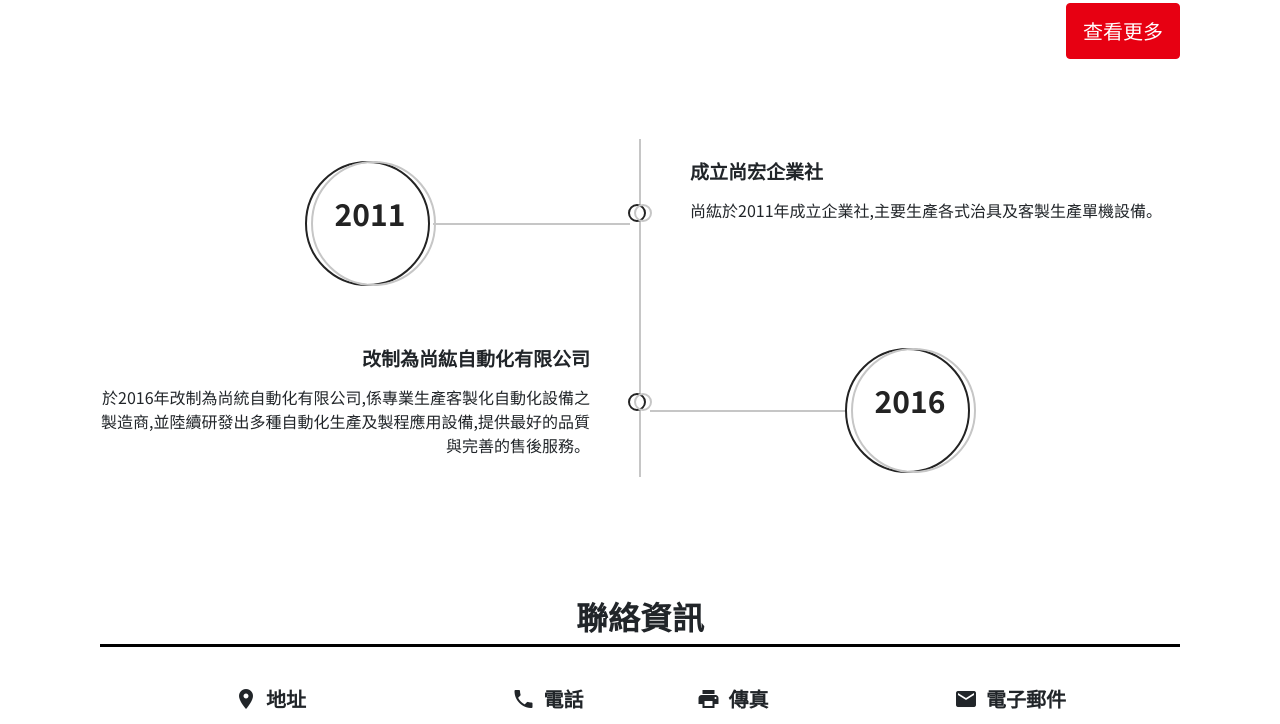
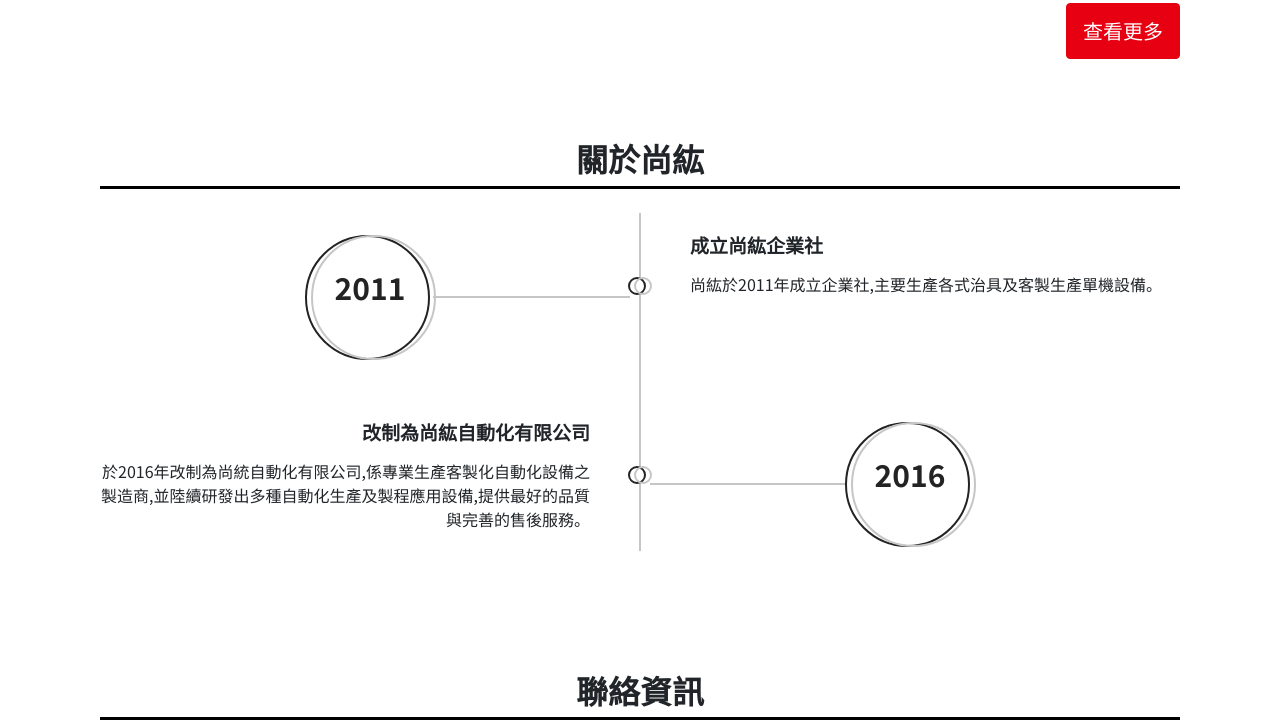
Before and after one commit to ShangHongAutomation/webdemo, a plain HTML site: page index.html in a window 1280 px wide. Shown: the part 1690-2414 px from the top of the page. Drawn offline with nearby package versions, Linux system fonts and the light colour scheme.

Commit message:
Update 2021-01-26T10:04:31.373Z

```diff
--- a/index.html
+++ b/index.html
@@ -90,11 +90,7 @@
 
     <div class="product bg-full py-20" id="product">
       <div class="container d-flex flex-column">
-        <h2
-          class="font-weight-bold pb-2 mb-6 text-center border-bottom border-thick border-black"
-        >
-          產品分類
-        </h2>
+        <h2 class="font-weight-bold pb-2 mb-6 text-center border-bottom border-thick border-black">產品分類</h2>
         <ul class="list-unstyled row text-center mb-10">
 
           <li class="col-md-6 col-lg-4 mb-4">
@@ -185,6 +181,7 @@
     </div>
 
     <div class="container">
+		<h2 class="font-weight-bold pb-2 mb-6 text-center border-bottom border-thick border-black">關於尚紘</h2>
 		<div class="main-timeline">
 			<div class="timeline">
 				<div class="icon"></div>
@@ -196,7 +193,7 @@
 					</div>
 				</div>
 				<div class="timeline-content">
-					<h5 class="title">成立尚宏企業社</h5>
+					<h5 class="title">成立尚紘企業社</h5>
 					<p class="description">
 						尚紘於2011年成立企業社,主要生產各式治具及客製生產單機設備。
 					</p>
```
